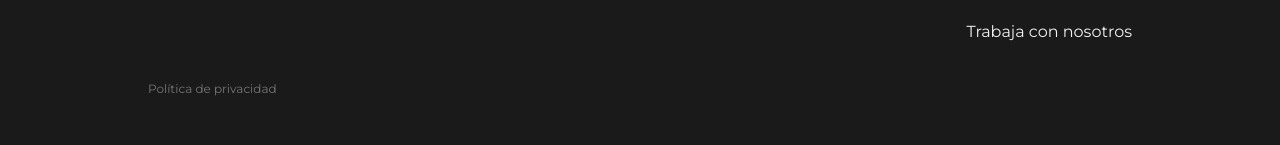
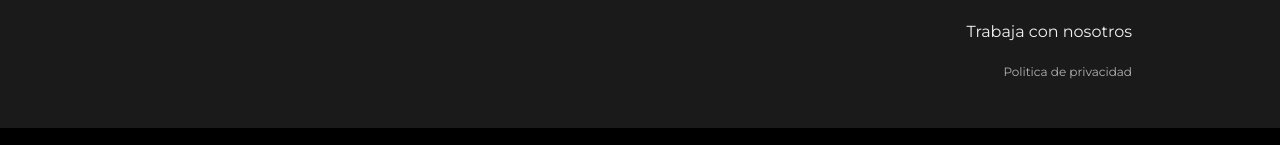
Before and after one commit to smenendez-hue/web, a Next.js app: page / in a window 1280 px wide. Shown: the part 6138-6283 px from the top of the page. Built offline with nearby package versions, Linux system fonts and the light colour scheme; no server answers.

Commit message:
link a la privacidad

```diff
--- a/components/footer.tsx
+++ b/components/footer.tsx
@@ -103,15 +103,13 @@ export function Footer() {
           >
             Trabaja con nosotros
           </a>
+          <a
+            href="/privacidad"
+            className="pt-1 text-xs text-text-secondary hover:text-text-primary transition-colors"
+          >
+            Politica de privacidad
+          </a>
         </nav>
-      </div>
-      <div className="page-shell mx-auto mt-8">
-        <a
-          href="/privacidad"
-          className="text-xs text-text-secondary/60 hover:text-text-secondary transition-colors"
-        >
-          Política de privacidad
-        </a>
       </div>
     </footer>
   )
```
